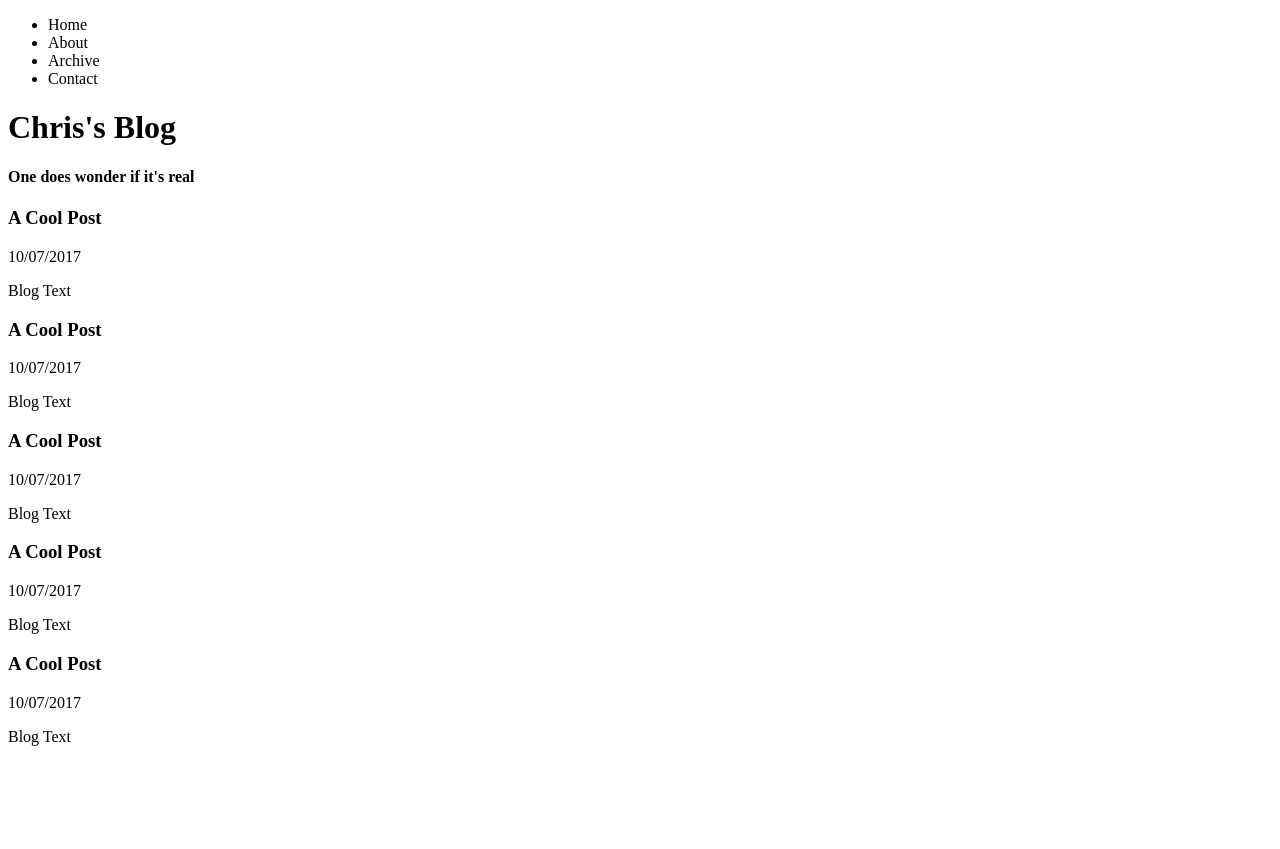
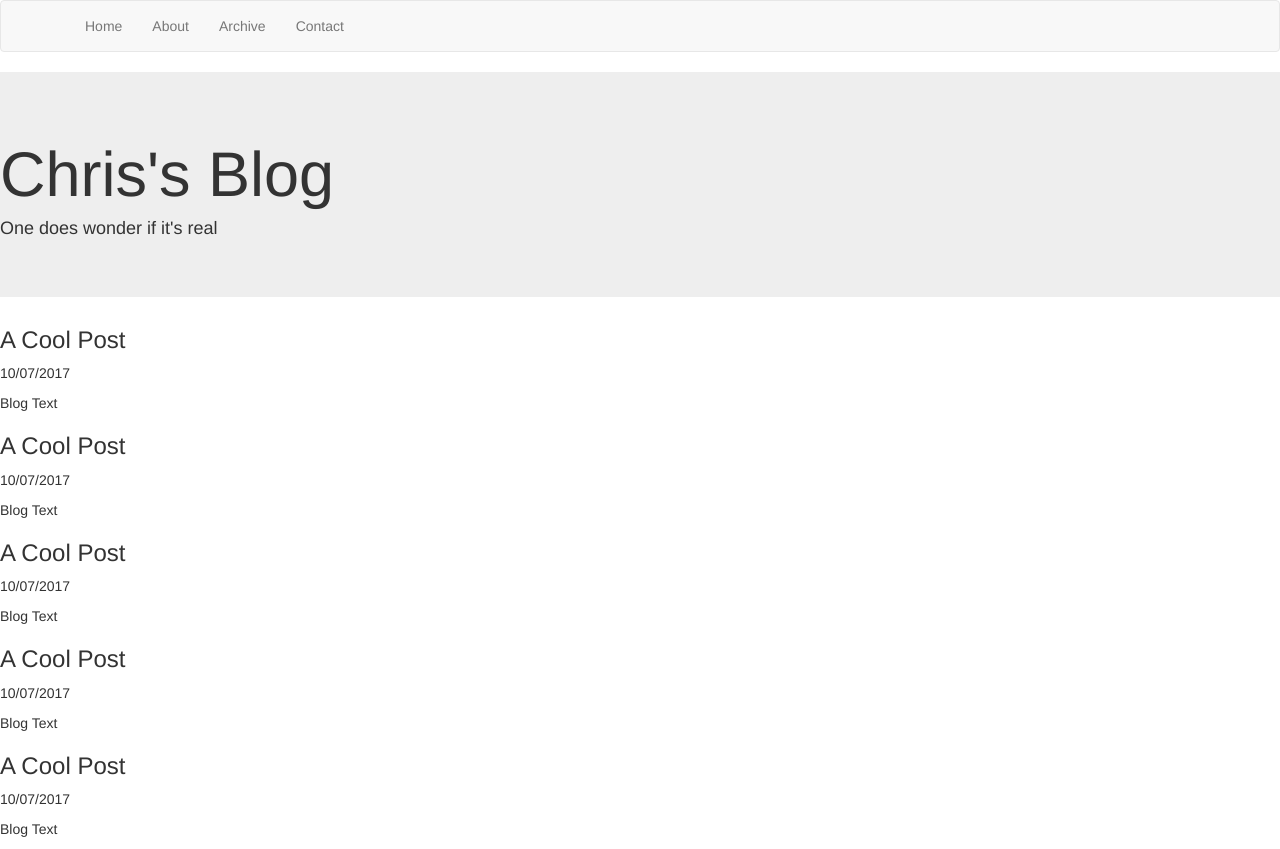
Before and after one commit to Anfz/everybodydoesablog, a React (Create React App) app: page / in a window 1280 px wide. Before the commit the page ends 800 px from the top, so only its background shows below. Built offline with nearby package versions, Linux system fonts and the light colour scheme.

Commit message:
basic jumbotron

```diff
--- a/public/index.html
+++ b/public/index.html
@@ -19,7 +19,9 @@
       work correctly both with client-side routing and a non-root public URL.
       Learn how to configure a non-root public URL by running `npm run build`.
     -->
-    <title>React App</title>
+    <!-- Latest compiled and minified CSS -->
+    <link rel="stylesheet" href="https://maxcdn.bootstrapcdn.com/bootstrap/3.3.7/css/bootstrap.min.css" integrity="sha384-BVYiiSIFeK1dGmJRAkycuHAHRg32OmUcww7on3RYdg4Va+PmSTsz/K68vbdEjh4u" crossorigin="anonymous">
+    <title>Totally A blog </title>
   </head>
   <body>
     <noscript>
--- a/src/components/BlogItem.js
+++ b/src/components/BlogItem.js
@@ -1,4 +1,5 @@
 import React, { Component } from 'react';
+
 
 class BlogItem extends Component {
   render(){
--- a/src/components/MenuBar.js
+++ b/src/components/MenuBar.js
@@ -1,16 +1,17 @@
 import React, { Component } from 'react';
+import {Navbar, Nav, NavItem} from 'react-bootstrap';
 
 class MenuBar extends Component {
   render() {
     return (
-      <div>
-        <ul>
-          <li>Home</li>
-          <li>About</li>
-          <li>Archive</li>
-          <li>Contact</li>
-        </ul>
-      </div>
+      <Navbar collapseOnSelect>
+        <Nav>
+          <NavItem>Home</NavItem>
+          <NavItem>About</NavItem>
+          <NavItem>Archive</NavItem>
+          <NavItem>Contact</NavItem>
+        </Nav>
+      </Navbar>
     )
   }
 }
--- a/src/components/Title.js
+++ b/src/components/Title.js
@@ -1,12 +1,13 @@
 import React, { Component } from 'react';
 
+import { Jumbotron} from 'react-bootstrap';
 class Title extends Component {
   render() {
     return (
-      <div>
+      <Jumbotron>
         <h1>Chris's Blog</h1>
         <h4>One does wonder if it's real</h4>
-      </div>
+      </Jumbotron>
     )
   }
 }
```
